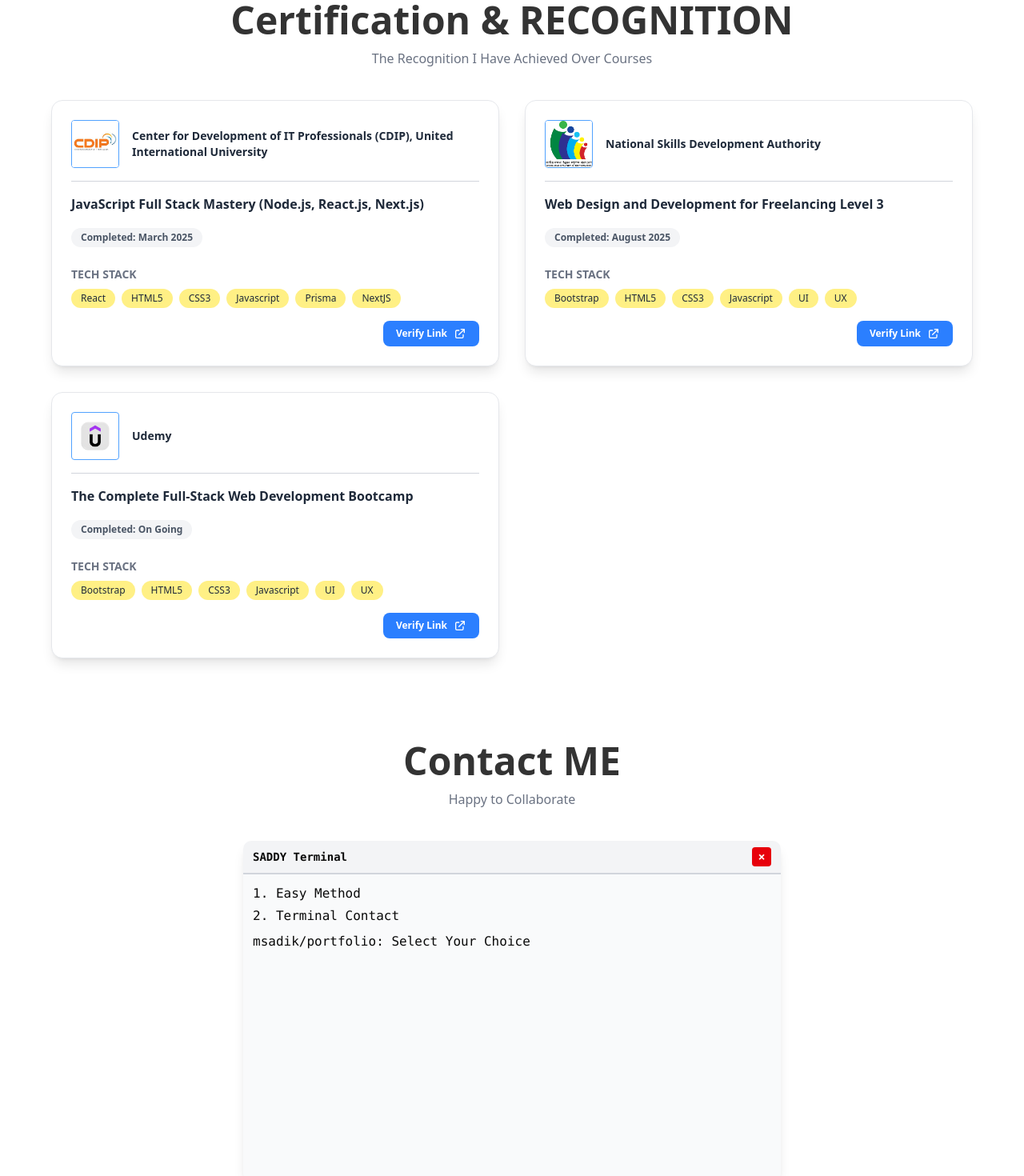
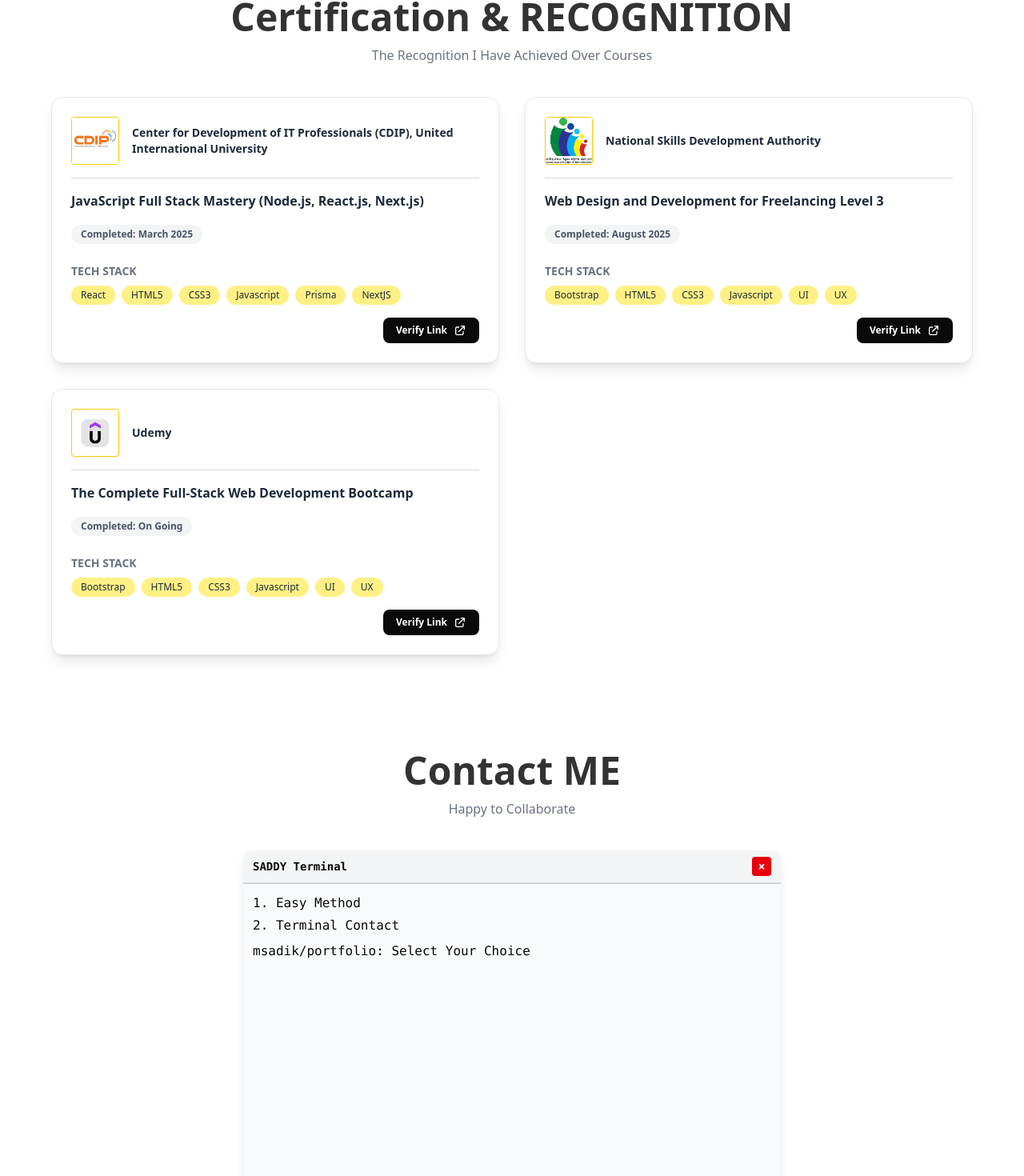
Before and after one commit to dksaddy/msadik, a Next.js app: page / in a window 1280 px wide. Shown: the part 4325-5795 px from the top of the page at 80% size. Built offline with nearby package versions, Linux system fonts and the light colour scheme.

Commit message:
More Consistency

```diff
--- a/app/components/Certification.jsx
+++ b/app/components/Certification.jsx
@@ -34,7 +34,7 @@ export default function Certification() {
   return (
     <section
     id="certification"
-    className="min-h-screen py-16 px-4 md:px-8 lg:px-16 bg-white overflow-hidden dark:bg-background"
+    className="min-h-screen py-15 px-4 md:px-8 lg:px-16 bg-white overflow-hidden dark:bg-background"
     >
       <div className="max-w-7xl mx-auto">
         <SectionHeader
@@ -60,7 +60,7 @@ export default function Certification() {
                   <img
                     src={cert.logo}
                     alt="Institution Logo"
-                    className="w-15 h-15 rounded object-cover border border-blue-400"
+                    className="w-15 h-15 rounded object-cover border border-yellow-400"
                   />
                   <p className="text-sm font-semibold text-gray-800 dark:text-foreground">{cert.institution}</p>
                 </div>
@@ -105,7 +105,9 @@ export default function Certification() {
                     href={cert.verifyLink}
                     target="_blank"
                     rel="noopener noreferrer"
-                    className="inline-flex items-center gap-2 px-4 py-2 bg-blue-500 hover:bg-blue-600 text-white text-xs font-semibold rounded-md transition-colors"
+                    className="inline-flex items-center gap-2 px-4 py-2 bg-foreground
+                    hover:bg-gray-200 hover:text-black
+                    text-white text-xs font-semibold rounded-md transition-colors"
                   >
                     Verify Link
                     <svg
--- a/app/components/Contact.jsx
+++ b/app/components/Contact.jsx
@@ -108,7 +108,7 @@ export default function ContactTerminal() {
   };
 
   return (
-    <section id="contact" className="sm:min-h-screen py-10 bg-white overflow-hidden dark:bg-background">
+    <section id="contact" className="sm:min-h-screen py-15 bg-white overflow-hidden dark:bg-background">
       <div className="mx-auto">
         <SectionHeader header="Contact ME" tittle="Happy to Collaborate" />
         <div className="container mx-auto px-4 flex justify-center items-center">
```
